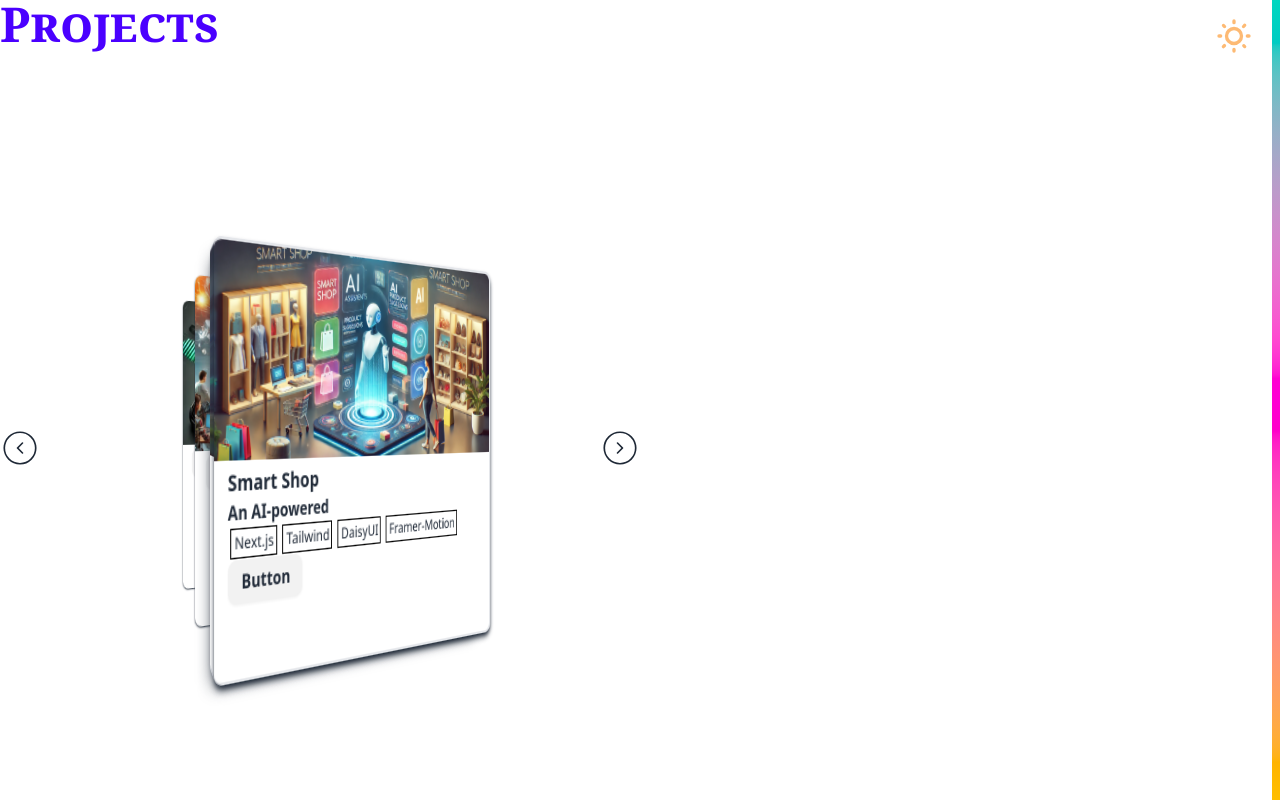
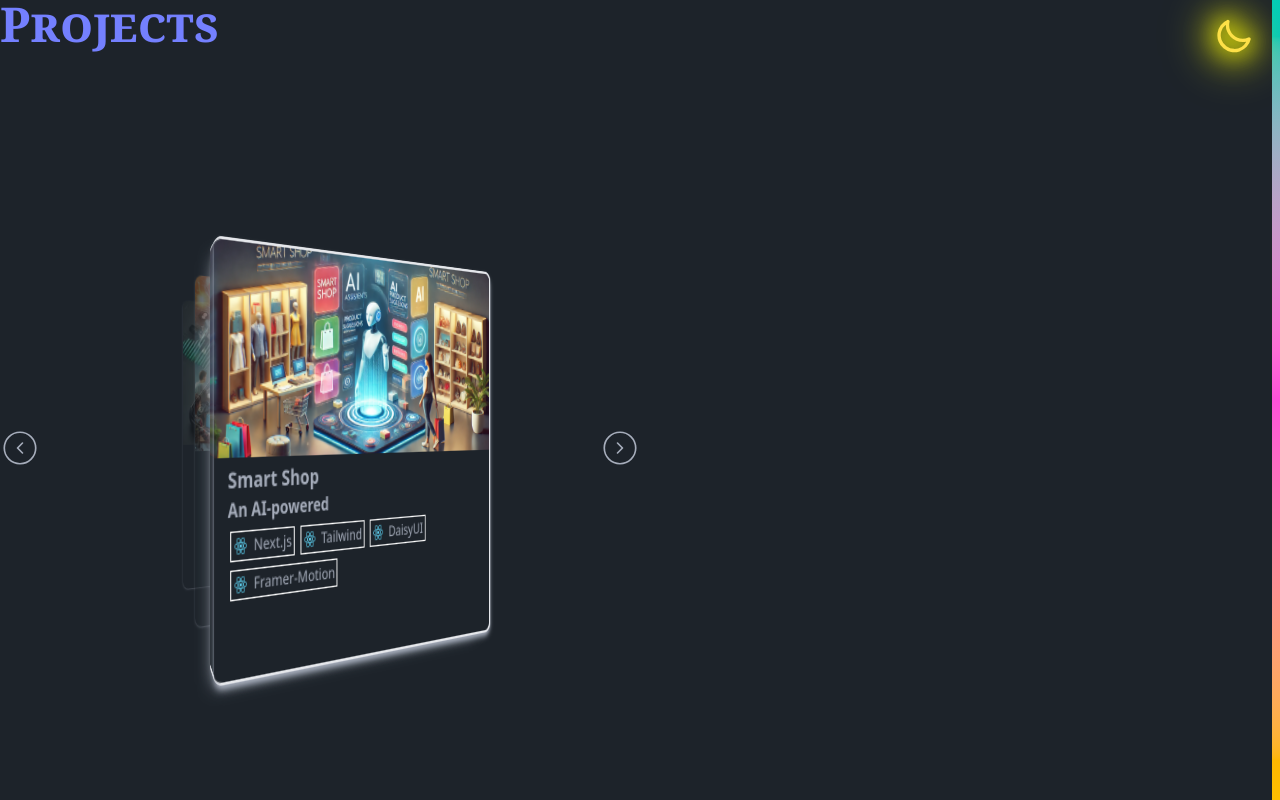
Before and after one commit to Nurio34/portfolio, a Next.js app: page / in a window 1280 px wide. Shown: the top 800 px of the page. Built offline with nearby package versions, Linux system fonts and the light colour scheme; a web font is replaced by a local one.

Commit message:
projects

```diff
--- /dev/null
+++ b/src/app/GlobalContext.tsx
@@ -0,0 +1,33 @@
+"use client";
+
+import { createContext, ReactNode, useContext, useState } from "react";
+
+export type ThemeType = "dark" | "light";
+
+interface GlobalContextType {
+  theme: ThemeType;
+  setTheme: React.Dispatch<React.SetStateAction<ThemeType>>;
+}
+
+const GlobalContext = createContext<GlobalContextType | undefined>(undefined);
+
+export const GlobalContextProvider = ({
+  children,
+}: {
+  children: ReactNode;
+}) => {
+  const [theme, setTheme] = useState<ThemeType>("dark");
+
+  return (
+    <GlobalContext.Provider value={{ theme, setTheme }}>
+      {children}
+    </GlobalContext.Provider>
+  );
+};
+
+export const useGlobalContext = () => {
+  const context = useContext(GlobalContext);
+  if (!context)
+    throw new Error("useCountContext must be used within a Provider");
+  return context;
+};
--- /dev/null
+++ b/src/app/_components/Projects/ProjectsStack/Card/SourceButtons/index.tsx
@@ -0,0 +1,56 @@
+import { motion } from "framer-motion";
+import { useState } from "react";
+
+function SourceButtons({ areTechsRevealed }: { areTechsRevealed: boolean }) {
+  const [areButtonsRevealed, setAreButtonsRevealed] = useState(false);
+
+  return (
+    <div className="flex justify-between  py-[1vh] px-[1vw]">
+      <motion.button
+        type="button"
+        className="relative overflow-hidden  btn btn-sm btn-primary"
+        initial={{ opacity: 0, y: "25%" }}
+        animate={{
+          opacity: areTechsRevealed ? 1 : undefined,
+          y: areTechsRevealed ? "0%" : undefined,
+        }}
+      >
+        Button
+        <motion.div
+          className=" absolute w-full h-full bg-white"
+          initial={{ rotate: -45, translate: "-100%" }}
+          animate={{
+            translateX: areButtonsRevealed ? "200%" : undefined,
+            opacity: 0.75,
+            filter: "blur(10px)",
+            transition: { duration: 1 },
+          }}
+        ></motion.div>
+      </motion.button>
+      <motion.button
+        type="button"
+        className="relative overflow-hidden btn btn-sm btn-secondary"
+        initial={{ opacity: 0, y: "25%" }}
+        animate={{
+          opacity: areTechsRevealed ? 1 : undefined,
+          y: areTechsRevealed ? "0%" : undefined,
+          transition: { delay: 0.3 },
+        }}
+        onAnimationComplete={() => setAreButtonsRevealed(true)}
+      >
+        Button
+        <motion.div
+          className=" absolute w-full h-full bg-white"
+          initial={{ rotate: -45, translate: "-100%" }}
+          animate={{
+            translateX: areButtonsRevealed ? "200%" : undefined,
+            opacity: 0.75,
+            filter: "blur(10px)",
+            transition: { duration: 1 },
+          }}
+        ></motion.div>
+      </motion.button>
+    </div>
+  );
+}
+export default SourceButtons;
--- a/src/app/_components/Projects/ProjectsStack/Card/Tech/index.tsx
+++ b/src/app/_components/Projects/ProjectsStack/Card/Tech/index.tsx
@@ -1,20 +1,77 @@
 import { motion } from "framer-motion";
+import { Dispatch, RefObject, SetStateAction, useRef, useState } from "react";
+import { TechType } from "../..";
+import Image from "next/image";
+import { useGlobalContext } from "@/app/GlobalContext";
 
-function Tech({ tech, index }: { tech: string; index: number }) {
+function Tech({
+  tech,
+  index,
+  totalTechs,
+  areTechsRevealed,
+  setAreTechsRevealed,
+  timeoutRef,
+}: {
+  tech: TechType;
+  index: number;
+  totalTechs: number;
+  areTechsRevealed: boolean;
+  setAreTechsRevealed: Dispatch<SetStateAction<boolean>>;
+  timeoutRef: RefObject<NodeJS.Timeout | null>;
+}) {
+  const { theme } = useGlobalContext();
+  const borderColor = theme === "dark" ? "rgb(255,255,255)" : "rgb(29,35,42)";
+  const backgroundColor =
+    theme === "light" ? "rgb(255,255,255)" : "rgb(29,35,42)";
+  function revealButtons() {
+    timeoutRef.current = setTimeout(() => {
+      setAreTechsRevealed(true);
+      if (timeoutRef.current) {
+        clearTimeout(timeoutRef.current);
+      }
+    }, 1500);
+  }
+
   return (
     <motion.li
-      className="Tech_Badge relative bg-base-100"
+      className={`Tech_Badge relative bg-base-100 transition-all
+        ${areTechsRevealed ? "grow max-w-[60%]" : ""}
+      `}
       initial={{ display: "none" }}
       animate={{ display: "block", transition: { delay: index * 1.5 } }}
+      onAnimationComplete={() => {
+        if (index === totalTechs - 1) {
+          revealButtons();
+        }
+      }}
     >
-      {tech}
-      <div className="Border_Container absolute">
+      <div className="flex items-center gap-x-[0.5vw]">
+        <figure className="relative w-3 aspect-square">
+          <Image src={tech.image} fill alt={tech.name} />
+        </figure>
+        <p>{tech.name}</p>
+      </div>
+      <div
+        className="Border_Container absolute"
+        style={
+          {
+            "--bc": borderColor,
+          } as React.CSSProperties
+        }
+      >
         <div className="TechBadge_LeftBorder"></div>
         <div className="TechBadge_TopBorder"></div>
         <div className="TechBadge_RightBorder"></div>
         <div className="TechBadge_BottomBorder"></div>
       </div>
-      <div className="Text_Hidder_Container">
+      <div
+        className="Text_Hidder_Container"
+        style={
+          {
+            "--bg": backgroundColor,
+          } as React.CSSProperties
+        }
+      >
         <div className="Text_Hidder"></div>
       </div>
     </motion.li>
--- a/src/app/_components/Projects/ProjectsStack/Card/index.tsx
+++ b/src/app/_components/Projects/ProjectsStack/Card/index.tsx
@@ -3,6 +3,7 @@ import { ProjectType } from "..";
 import { useEffect, useRef, useState } from "react";
 import Image from "next/image";
 import Tech from "./Tech";
+import SourceButtons from "./SourceButtons";
 
 function Card({
   project,
@@ -23,29 +24,23 @@ function Card({
   const [y_Pos, setY_Pos] = useState<string[]>([]);
 
   const intervalRef = useRef<NodeJS.Timeout | null>(null);
+  const timeoutRef = useRef<NodeJS.Timeout | null>(null);
   const [titleStream, setTitleStream] = useState("");
   const [isTitleStreamComplated, setIsTitleStreamComplated] = useState(false);
   const [descriptionStream, setDescriptionStream] = useState("");
   const [isDescriptionStreamComplated, setIsDescriptionStreamComplated] =
     useState(false);
+  const [areTechsRevealed, setAreTechsRevealed] = useState(false);
 
+  //! *** handle stream texts ***
   useEffect(() => {
     if (isTitleStreamComplated && descriptionStream.trim() === "") {
-      let ind = 0;
-      intervalRef.current = setInterval(() => {
-        if (ind === project.description.length) {
-          if (intervalRef.current) {
-            clearInterval(intervalRef.current);
-            setIsDescriptionStreamComplated(true);
-          }
-        }
-
-        setDescriptionStream(project.description.slice(0, ind));
-        ind++;
-      }, 10);
+      streamDescription();
     }
   }, [isTitleStreamComplated]);
+  //! *************************
 
+  //! *** when clicked next or previous buttons, adjust positions ***
   useEffect(() => {
     if (currentIndex === index % total) {
       //! *** move to z_param
@@ -65,6 +60,37 @@ function Card({
       setY_Pos(["0", "-50%", "0"]);
     }
   }, [currentIndex]);
+  //! ***************
+
+  function streamTitle() {
+    let ind = 0;
+    intervalRef.current = setInterval(() => {
+      if (ind === project.title.length) {
+        if (intervalRef.current) {
+          clearInterval(intervalRef.current);
+          setIsTitleStreamComplated(true);
+        }
+      }
+
+      setTitleStream(project.title.slice(0, ind));
+      ind++;
+    }, 10);
+  }
+
+  function streamDescription() {
+    let ind = 0;
+    intervalRef.current = setInterval(() => {
+      if (ind === project.description.length) {
+        if (intervalRef.current) {
+          clearInterval(intervalRef.current);
+          setIsDescriptionStreamComplated(true);
+        }
+      }
+
+      setDescriptionStream(project.description.slice(0, ind));
+      ind++;
+    }, 10);
+  }
 
   return (
     <>
@@ -75,15 +101,15 @@ function Card({
             key={i}
             className={`absolute z-10 w-full h-full shadow-base-content rounded-lg overflow-hidden bg-base-100
               grid  grid-rows-[1fr,1fr]
-              ${i !== 0 ? "border-b-8 " : ""}
+              ${i !== 0 ? "border-b-8" : ""}
               ${i === 0 ? "shadow-md" : ""}
-         ${
-           currentIndex === index
-             ? "Projects_Card border-b-2 border-r-2 border-t-2 text-base-content"
-             : "shadow-sm text-base-300"
-         } ${i === totalCards - 1 - 1 ? "border-l-8 shadow-lg" : ""}
+              ${
+                currentIndex === index
+                  ? "Projects_Card border-b-2 border-r-2 border-t-2 text-base-content"
+                  : "shadow-sm opacity-30"
+              } ${i === totalCards - 1 - 1 ? "border-l-8 shadow-lg" : ""}
 
-       `}
+            `}
             style={
               {
                 "--z_Param": z_param - i,
@@ -102,18 +128,7 @@ function Card({
                 i === 0 &&
                 titleStream.trim() === ""
               ) {
-                let ind = 0;
-                intervalRef.current = setInterval(() => {
-                  if (ind === project.title.length) {
-                    if (intervalRef.current) {
-                      clearInterval(intervalRef.current);
-                      setIsTitleStreamComplated(true);
-                    }
-                  }
-
-                  setTitleStream(project.title.slice(0, ind));
-                  ind++;
-                }, 10);
+                streamTitle();
               }
             }}
           >
@@ -131,17 +146,23 @@ function Card({
                 <h2 className=" font-bold">{titleStream}</h2>
                 <p className=" text-sm font-semibold">{descriptionStream}</p>
                 {isDescriptionStreamComplated && (
-                  <ul className="flex flex-wrap gap-x-[1vw] gap-y-[1vh] text-xs py-[0.5vh] px-[0.5vw]">
+                  <motion.ul
+                    className={`flex flex-wrap gap-x-[1vw] gap-y-[1.5vh] text-xs py-[1vh] px-[0.5vw]`}
+                  >
                     {project.techs.map((tech, t_index) => (
-                      <Tech key={tech} tech={tech} index={t_index} />
+                      <Tech
+                        key={tech.name}
+                        tech={tech}
+                        index={t_index}
+                        totalTechs={project.techs.length}
+                        areTechsRevealed={areTechsRevealed}
+                        setAreTechsRevealed={setAreTechsRevealed}
+                        timeoutRef={timeoutRef}
+                      />
                     ))}
-                  </ul>
+                  </motion.ul>
                 )}
-                <div>
-                  <button type="button" className="btn btn-sm ">
-                    Button
-                  </button>
-                </div>
+                <SourceButtons areTechsRevealed={areTechsRevealed} />
               </div>
             )}
           </motion.li>
--- a/src/app/_components/Projects/ProjectsStack/index.tsx
+++ b/src/app/_components/Projects/ProjectsStack/index.tsx
@@ -1,12 +1,17 @@
 import Card from "./Card";
 import { CiCircleChevLeft, CiCircleChevRight } from "react-icons/ci";
 import { useState } from "react";
+
+export type TechType = {
+  name: string;
+  image: string;
+};
 
 export type ProjectType = {
   title: string;
   description: string;
   image: string;
-  techs: string[];
+  techs: TechType[];
   link: string;
 };
 
@@ -17,18 +22,52 @@ function ProjectsStack() {
       description: "An AI-powered ",
       image: "/projects/smart_shop.webp",
       techs: [
-        "Next.js",
-        "Tailwind",
-        "DaisyUI",
-        "Framer-Motion",
-        "Redux-Toolkit",
-        "Next-Cloudinary",
-        "ApexCharts",
-        "PostgreSQL",
-        "Prisma",
-        "Cloudinary",
-        "AI",
+        {
+          name: "Next.js",
+          image: "/hero/curtain/front/react.webp",
+        },
+        {
+          name: "Tailwind",
+          image: "/hero/curtain/front/react.webp",
+        },
+        {
+          name: "DaisyUI",
+          image: "/hero/curtain/front/react.webp",
+        },
+        {
+          name: "Framer-Motion",
+          image: "/hero/curtain/front/react.webp",
+        },
+        {
+          name: "Redux-Toolkit",
+          image: "/hero/curtain/front/react.webp",
+        },
+        {
+          name: "Next-Cloudinary",
+          image: "/hero/curtain/front/react.webp",
+        },
+        {
+          name: "ApexCharts",
+          image: "/hero/curtain/front/react.webp",
+        },
+        {
+          name: "PostgreSQL",
+          image: "/hero/curtain/front/react.webp",
+        },
+        {
+          name: "Prisma",
+          image: "/hero/curtain/front/react.webp",
+        },
+        {
+          name: "Cloudinary",
+          image: "/hero/curtain/front/react.webp",
+        },
+        {
+          name: "AI",
+          image: "/hero/curtain/front/react.webp",
+        },
       ],
+
       link: "#",
     },
     {
@@ -37,16 +76,50 @@ function ProjectsStack() {
         "My personal portfolio showcasing my skills and projects.An AI-powered e-commerce platform with personalized recommendations.",
       image: "/projects/whatsup.webp",
       techs: [
-        "React",
-        "Tailwind",
-        "DaisyUI",
-        "Hot-Toast",
-        "React-Player",
-        "Framer-Motion",
-        "Cloudinary",
-        "Express",
-        "MongoDB",
-        "Mongoose",
+        {
+          name: "React",
+          image: "/hero/curtain/front/react.webp",
+        },
+        {
+          name: "Tailwind",
+          image: "/hero/curtain/front/tailwind.webp",
+        },
+        {
+          name: "DaisyUI",
+          image: "/hero/curtain/front/daisy.webp",
+        },
+        {
+          name: "Reducx-Toolkit",
+          image: "/hero/curtain/front/redux.webp",
+        },
+        {
+          name: "Hot-Toast",
+          image: "/hero/curtain/front/react-hot-toast.webp",
+        },
+        {
+          name: "Framer-Motion",
+          image: "/hero/curtain/front/framer.webp",
+        },
+        {
+          name: "Cloudinary",
+          image: "/hero/curtain/front/cloudinary.webp",
+        },
+        {
+          name: "Express",
+          image: "/hero/curtain/front/express.webp",
+        },
+        {
+          name: "MongoDB",
+          image: "/hero/curtain/front/mongo.webp",
+        },
+        {
+          name: "Firebase",
+          image: "/hero/curtain/front/firebase.webp",
+        },
+        {
+          name: "Socket-IO",
+          image: "/hero/curtain/front/socket.webp",
+        },
       ],
       link: "#",
     },
@@ -56,15 +129,50 @@ function ProjectsStack() {
         "A real-time AI-powered chatbot for instant customer support.An AI-powered e-commerce platform with personalized recommendations.",
       image: "/projects/lms_learn.webp",
       techs: [
-        "React",
-        "Tailwind",
-        "DaisyUI",
-        "Framer-Motion",
-        "Cloudinary",
-        "Express",
-        "MongoDB",
-        "Mongoose",
-        "Iyzipay",
+        {
+          name: "React",
+          image: "/hero/curtain/front/react.webp",
+        },
+        {
+          name: "Tailwind",
+          image: "/hero/curtain/front/tailwind.webp",
+        },
+        {
+          name: "DaisyUI",
+          image: "/hero/curtain/front/daisy.webp",
+        },
+        {
+          name: "Reducx-Toolkit",
+          image: "/hero/curtain/front/redux.webp",
+        },
+        {
+          name: "Hot-Toast",
+          image: "/hero/curtain/front/react-hot-toast.webp",
+        },
+        {
+          name: "Framer-Motion",
+          image: "/hero/curtain/front/framer.webp",
+        },
+        {
+          name: "Cloudinary",
+          image: "/hero/curtain/front/cloudinary.webp",
+        },
+        {
+          name: "Express",
+          image: "/hero/curtain/front/express.webp",
+        },
+        {
+          name: "MongoDB",
+          image: "/hero/curtain/front/mongo.webp",
+        },
+        {
+          name: "Firebase",
+          image: "/hero/curtain/front/firebase.webp",
+        },
+        {
+          name: "Socket-IO",
+          image: "/hero/curtain/front/socket.webp",
+        },
       ],
       link: "#",
     },
--- a/src/app/_components/Projects/index.css
+++ b/src/app/_components/Projects/index.css
@@ -33,7 +33,7 @@
   height: 100%;
   top: 0;
   left: -1px;
-  background-color: black;
+  background-color: var(--bc);
   transform: scaleY(0);
   transform-origin: bottom;
   animation: left-border 0.25s forwards;
@@ -51,7 +51,7 @@
   height: 1px;
   top: 0;
   left: 0;
-  background-color: black;
+  background-color: var(--bc);
   transform: scaleX(0);
   transform-origin: left;
   animation: top-border 0.25s 0.25s forwards;
@@ -69,7 +69,7 @@
   height: 100%;
   top: 0;
   right: 0;
-  background-color: black;
+  background-color: var(--bc);
   transform: scaleY(0);
   transform-origin: top;
   animation: right-border 0.25s 0.5s forwards;
@@ -87,7 +87,7 @@
   height: 1px;
   bottom: 0;
   left: 0;
-  background-color: black;
+  background-color: var(--bc);
   transform: scaleX(0);
   transform-origin: right;
   animation: bottom-border 0.25s 0.75s forwards;
@@ -116,8 +116,10 @@
   height: 100%;
   background-color: white;
   transform: rotate(-30deg) scale(4);
+  background-color: var(--bg);
   animation: reveal 1s 1s forwards;
 }
+
 @keyframes reveal {
   to {
     left: calc(400%);
--- a/src/app/_components/ThemeHandler/index.tsx
+++ b/src/app/_components/ThemeHandler/index.tsx
@@ -1,18 +1,17 @@
 "use client";
 
+import { ThemeType, useGlobalContext } from "@/app/GlobalContext";
 import { useEffect, useState } from "react";
 
 function ThemeHandler() {
-  const [theme, setTheme] = useState<string | null>(null);
+  const { theme, setTheme } = useGlobalContext();
 
-  // Load theme from localStorage on mount
   useEffect(() => {
-    const savedTheme = localStorage.getItem("theme") || "light";
+    const savedTheme = (localStorage.getItem("theme") as ThemeType) || "dark";
     setTheme(savedTheme);
     document.documentElement.setAttribute("data-theme", savedTheme);
   }, []);
 
-  // Update localStorage when theme changes
   useEffect(() => {
     if (theme) {
       document.documentElement.setAttribute("data-theme", theme);
@@ -20,12 +19,10 @@ function ThemeHandler() {
     }
   }, [theme]);
 
-  // Toggle theme function
   const toggleTheme = () => {
     setTheme((prevTheme) => (prevTheme === "light" ? "dark" : "light"));
   };
 
-  // Prevent rendering if theme is not loaded yet
   if (!theme) return null;
 
   return (
--- a/src/app/page.tsx
+++ b/src/app/page.tsx
@@ -10,6 +10,7 @@ import Footer from "./_components/Footer";
 import Scrollbar from "./_components/Scrollbar";
 import useScrollDirection from "./hooks/useScrollDirection";
 import ThemeHandler from "./_components/ThemeHandler";
+import { GlobalContextProvider } from "./GlobalContext";
 
 export default function Home() {
   const parts = [
@@ -45,6 +46,7 @@ export default function Home() {
   }, [currentComponent]);
 
   return (
+    <GlobalContextProvider>
       <main>
         <ThemeHandler />
         <Scrollbar />
@@ -56,5 +58,6 @@ export default function Home() {
           ))}
         </ul>
       </main>
+    </GlobalContextProvider>
   );
 }
```
Also changed, not shown: public/hero/curtain/front/apexcharts.webp (renamed from public/hero/curtain/front/react-apexcharts.webp). Lines whose indentation alone changed are shown as unchanged.
